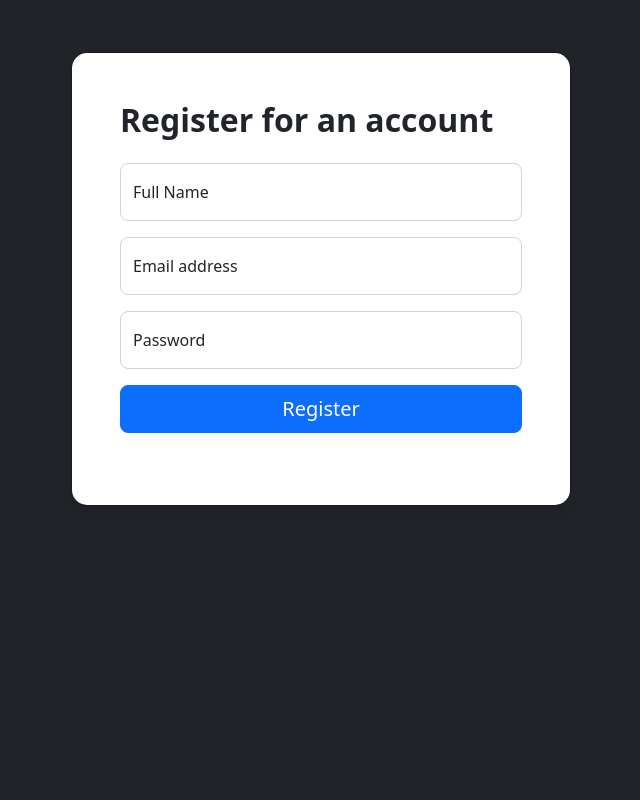
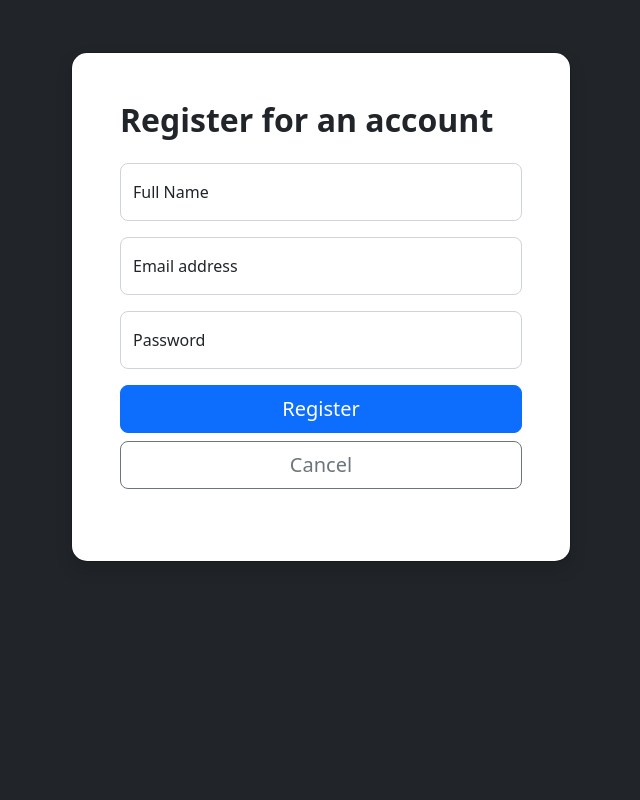
Before and after one commit to Rebjok/Bug-tracker, a Flask app: page /register in a window 1280 px wide. Shown: the whole page, without its empty margins (319-959 px from the left). Run offline with Flask 2, Linux system fonts and the light colour scheme; some libraries are stand-ins or nearby versions.

Commit message:
minor addition to register.html

```diff
--- a/templates/register.html
+++ b/templates/register.html
@@ -32,6 +32,7 @@
                 <label for="floatingPassword">Password</label>
               </div>
               <button class="w-100 mb-2 btn btn-lg rounded-3 btn-primary" type="submit">Register</button>
+              <button class="w-100 mb-2 btn btn-lg rounded-3 btn-outline-secondary" type="submit" onclick="window.location.href='{{ url_for('login') }}';">Cancel</button>
 
             </form>
           </div>
```
